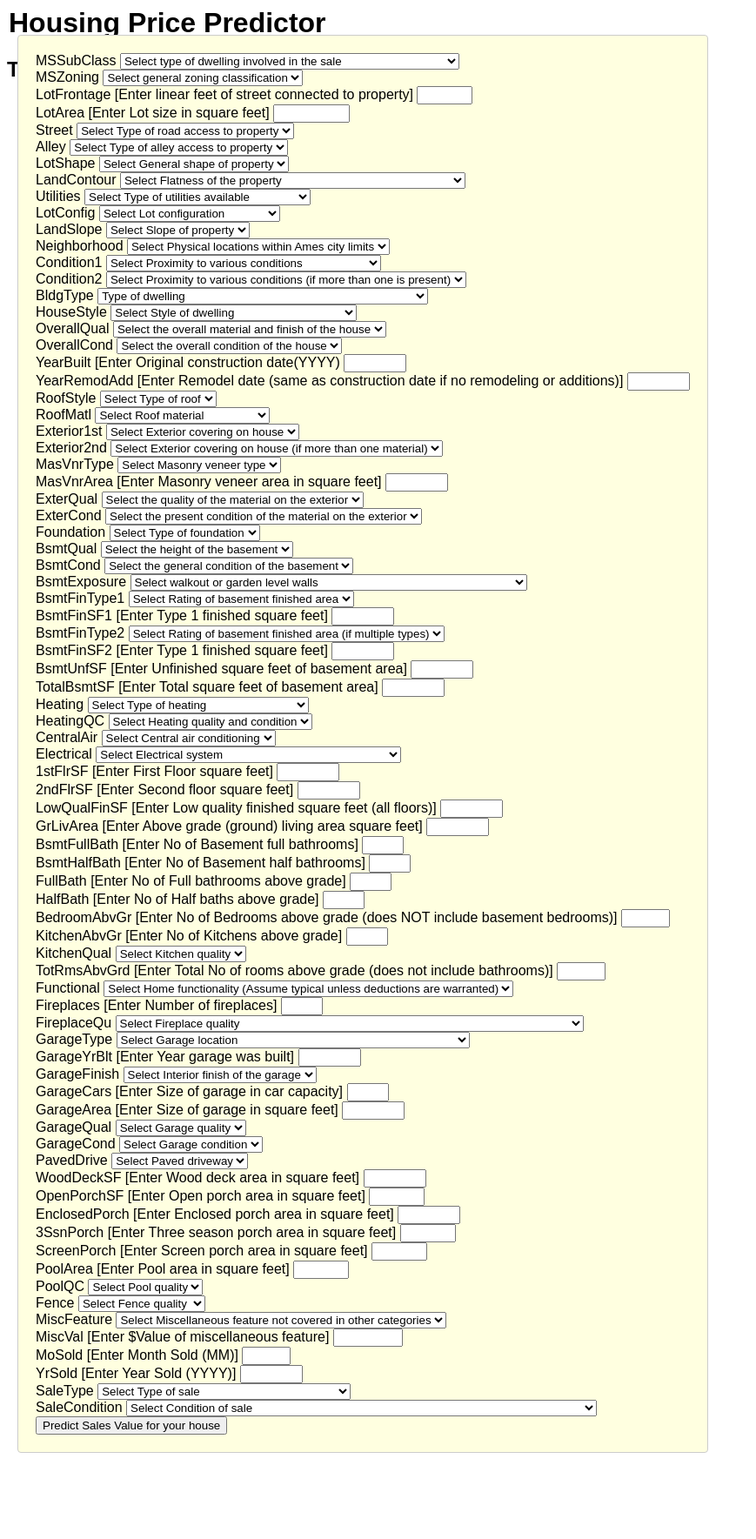
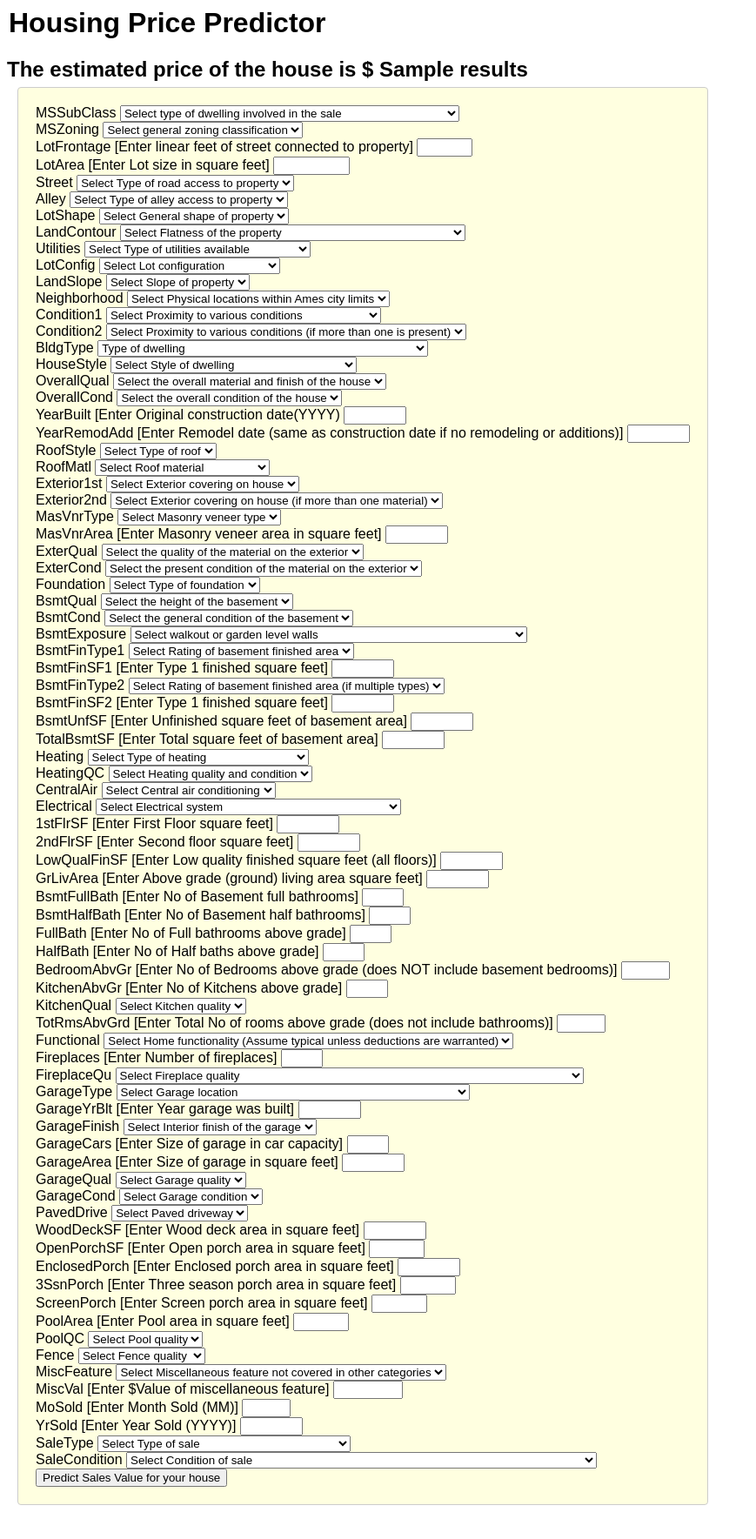
Before and after one commit to SiddharthSunilPatil/house_price_advanced_regression, a Flask app: template templates/home.html in a window 1280 px wide. Shown: the top 1769 px of the page at 87% size, without its empty margins (0-869 px from the left). Run offline with Flask 3, Linux system fonts and the light colour scheme; the template is opened without the code that fills it: most values are stand-ins (such as "Sample title", 1, 10 or a date in 2020).

Commit message:
changed top margin

```diff
--- a/static/style_home.css
+++ b/static/style_home.css
@@ -6,7 +6,7 @@
   .form-box {
     max-width: 800px;
     position: absolute ;
-    top: 40px;
+    top: 100px;
     left: 20px;
     background-color: #FFFFE0;
     padding: 20px;
```
